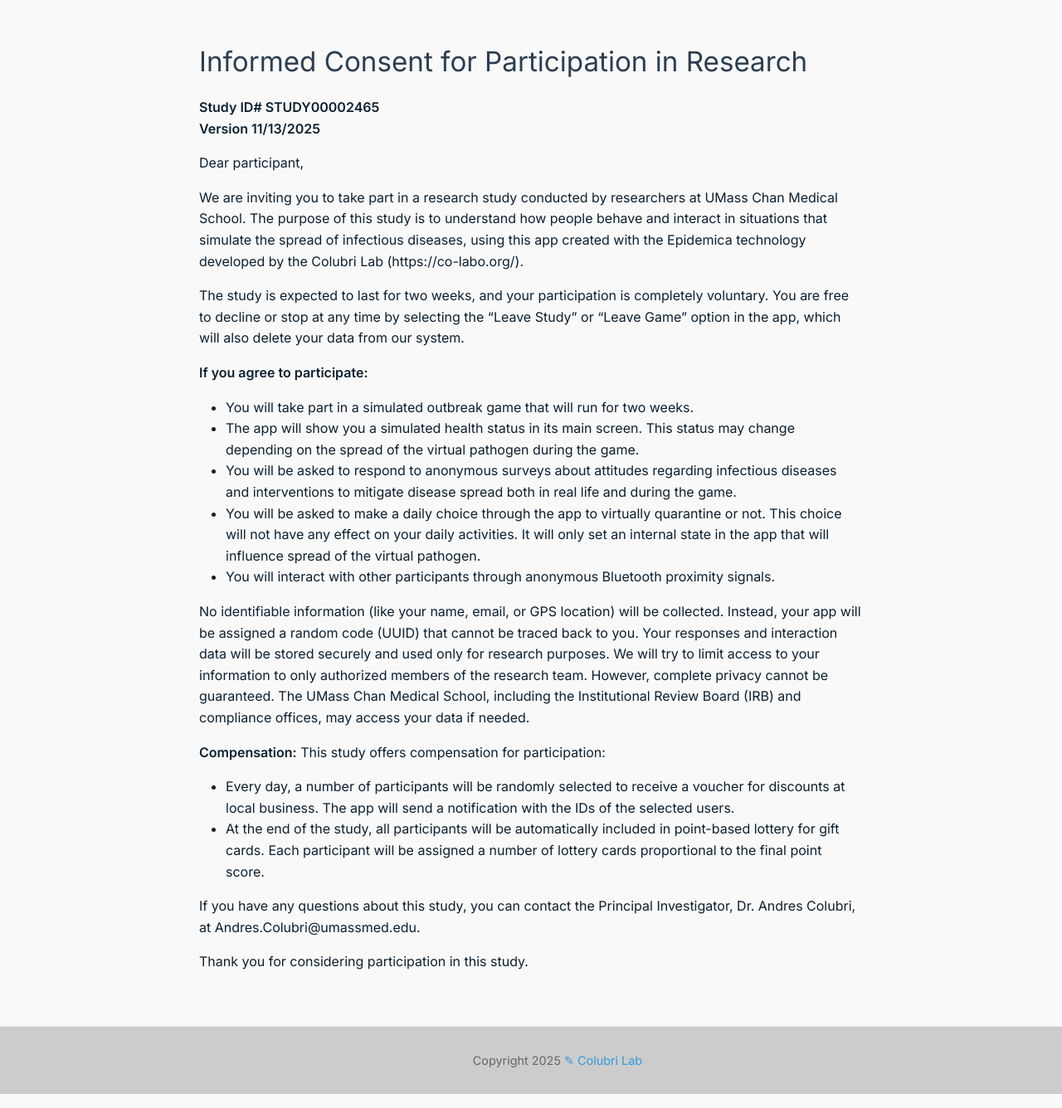
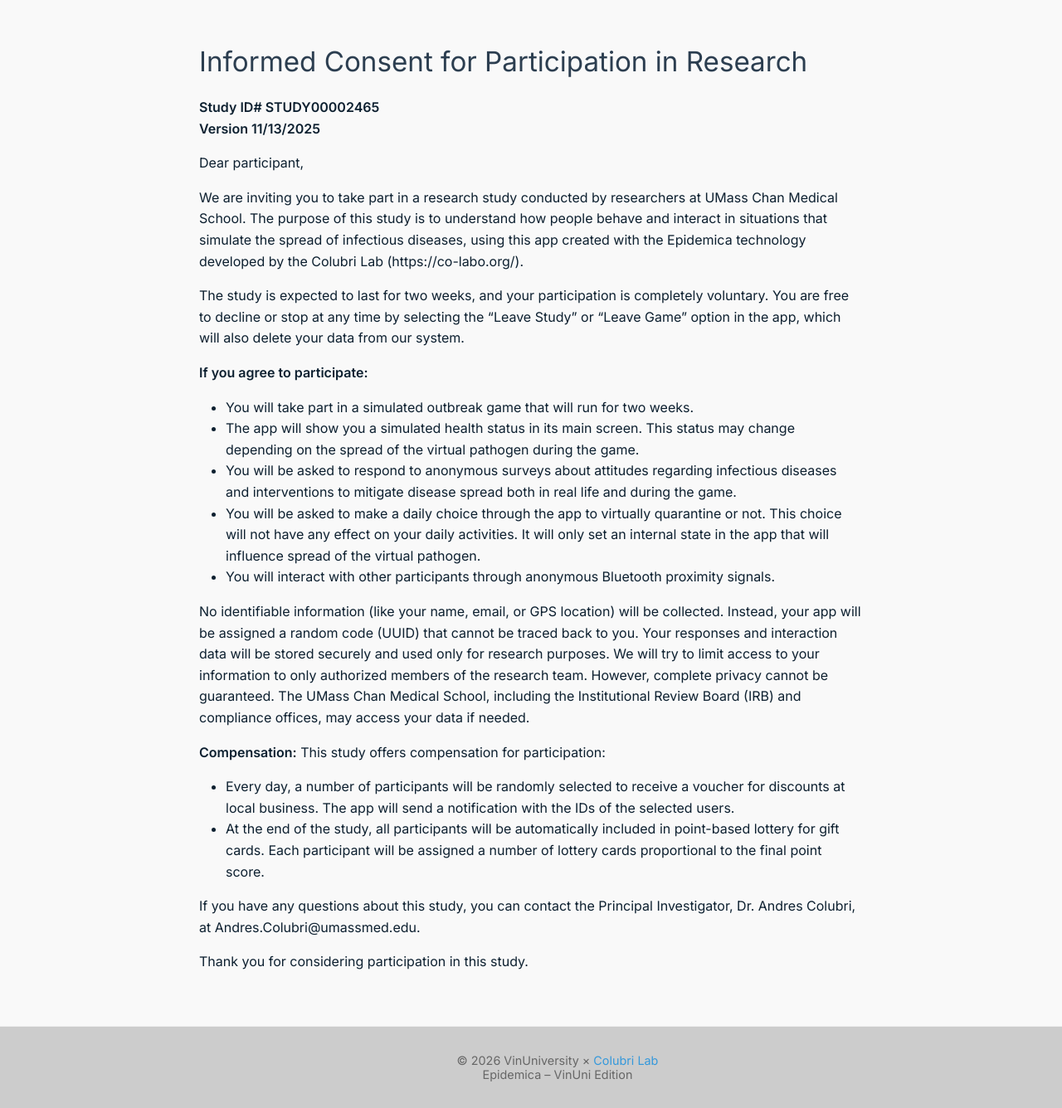
Before and after one commit to colabobio/epidemica-website, a Jekyll site: the page built from _toplevel/9-consent.md, in a window 1280 px wide. Shown: the whole page at 83% size. Built offline with Jekyll 4.4.1, drawn with Linux system fonts in a browser that asks for light colours.

Commit message:
Update footer in _layouts/minimal.html

```diff
--- a/_layouts/minimal.html
+++ b/_layouts/minimal.html
@@ -23,7 +23,7 @@
     </main>
 
     <footer>
-      Copyright 2025 <a href="https://co-labo.org/">&#9998; Colubri Lab</a>
+      &copy; 2026 VinUniversity &times; <a href="https://co-labo.org/">Colubri Lab</a><br>Epidemica &ndash; VinUni Edition
     </footer>
   </body>
 </html>
```
